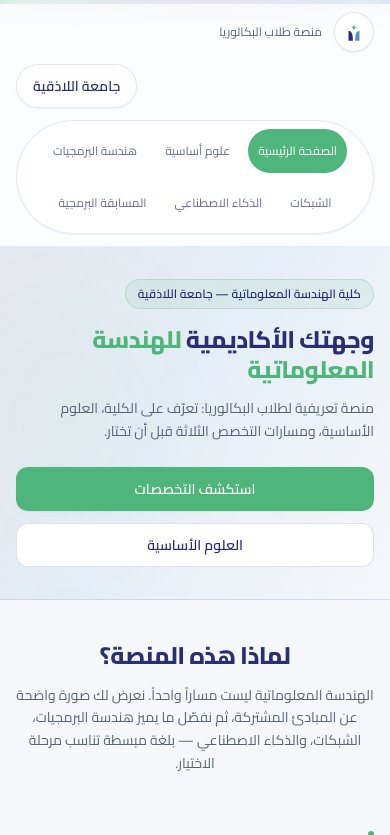
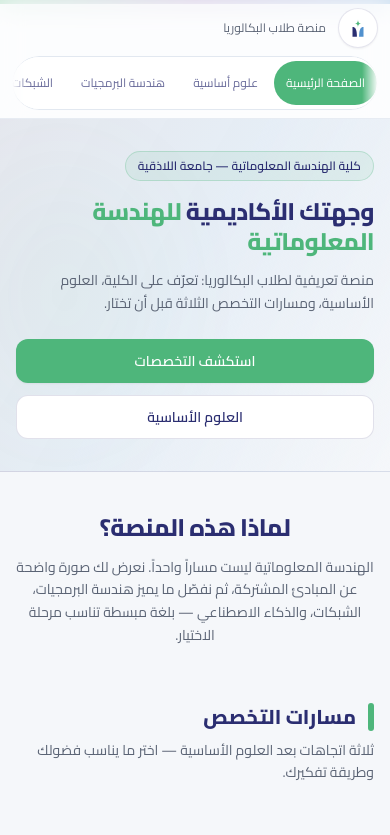
Before and after one commit to zainabjundi97/-, a React (Vite) app: page / in a window 390 px wide. Shown: the top 835 px of the page. Built offline with nearby package versions, Linux system fonts and the light colour scheme.

Commit message:
fix header in small screens

```diff
--- /dev/null
+++ b/src/components/SiteHeader/SiteHeader.css
@@ -0,0 +1,22 @@
+.site-header-nav {
+  -webkit-overflow-scrolling: touch;
+  overscroll-behavior-x: contain;
+  scrollbar-width: none;
+  -ms-overflow-style: none;
+}
+
+.site-header-nav::-webkit-scrollbar {
+  display: none;
+}
+
+@media (max-width: 1023px) {
+  .site-header-nav {
+    mask-image: linear-gradient(
+      to left,
+      transparent,
+      #000 1rem,
+      #000 calc(100% - 1rem),
+      transparent
+    );
+  }
+}
--- a/src/components/SiteHeader/SiteHeader.jsx
+++ b/src/components/SiteHeader/SiteHeader.jsx
@@ -2,6 +2,7 @@ import { motion } from 'motion/react';
 import { NAV_ITEMS, SITE_THEME } from '../../lib/departments';
 import { navShell } from '../../lib/animations';
 import { usePrefersReducedMotion } from '../../hooks/usePrefersReducedMotion';
+import './SiteHeader.css';
 
 const MotionSpan = motion.span;
 
@@ -30,8 +31,8 @@ export default function SiteHeader({ activeTab, onTabChange }) {
       className="sticky top-0 z-50 w-full overflow-x-hidden backdrop-blur-md border-b border-slate-200/80"
       style={{ backgroundColor: SITE_THEME.headerGlass }}
     >
-      <div className="w-full flex flex-col lg:flex-row items-center justify-between gap-3 lg:gap-4 px-4 sm:px-8 py-3 sm:py-4">
-        <div className="flex items-center gap-3 shrink-0 self-stretch lg:self-auto">
+      <div className="w-full flex flex-col lg:flex-row items-center justify-between gap-2 lg:gap-4 px-3 py-2 sm:px-8 sm:py-3 lg:py-4">
+        <div className="flex items-center gap-3 shrink-0 self-stretch lg:self-auto w-full lg:w-auto">
           <div
             className="flex items-center justify-center w-10 h-10 rounded-full border backdrop-blur-md shrink-0 bg-white shadow-sm"
             style={{ borderColor: SITE_THEME.headerBorder }}
@@ -43,7 +44,7 @@ export default function SiteHeader({ activeTab, onTabChange }) {
               منصة طلاب البكالوريا
             </p>
             <p
-              className="hidden sm:block text-xs leading-snug tracking-wide"
+              className="hidden lg:block text-xs leading-snug tracking-wide"
               style={{ color: SITE_THEME.brandBlue }}
             >
               YOUR ACADEMIC DESTINATION
@@ -53,9 +54,9 @@ export default function SiteHeader({ activeTab, onTabChange }) {
 
         <nav
           aria-label="أقسام الكلية"
-          className="w-full lg:w-auto lg:flex-1 flex justify-center order-3 lg:order-none"
+          className="w-full lg:w-auto lg:flex-1 flex justify-stretch lg:justify-center order-3 lg:order-none min-w-0"
         >
-          <ul className="rounded-full bg-white border border-slate-200 shadow-sm px-3 sm:px-6 lg:px-8 py-2 sm:py-2.5 lg:py-3 flex flex-wrap items-center justify-center gap-2 sm:gap-4 lg:gap-6 max-w-full">
+          <ul className="site-header-nav rounded-full bg-white border border-slate-200 shadow-sm px-2 sm:px-4 lg:px-8 py-1 sm:py-2 lg:py-3 flex flex-nowrap items-center justify-start lg:justify-center gap-1 sm:gap-2 lg:gap-6 w-full lg:w-auto overflow-x-auto lg:overflow-visible snap-x snap-mandatory lg:snap-none">
             {NAV_ITEMS.map((dept) => {
               const isActive = activeTab === dept.id;
               const activeBg = dept.navActive ?? dept.accent;
@@ -63,11 +64,11 @@ export default function SiteHeader({ activeTab, onTabChange }) {
                 dept.id === 'contest' ? SITE_THEME.textPrimary : SITE_THEME.navTextActive;
 
               return (
-                <li key={dept.id} className="relative">
+                <li key={dept.id} className="relative shrink-0 snap-start">
                   <button
                     type="button"
                     onClick={() => onTabChange(dept.id)}
-                    className="relative min-h-[44px] px-2.5 sm:px-3 rounded-full text-xs sm:text-sm font-medium transition-colors cursor-pointer whitespace-nowrap"
+                    className="relative min-h-[44px] px-3 sm:px-3 rounded-full text-xs sm:text-sm font-medium transition-colors cursor-pointer whitespace-nowrap"
                     style={{
                       color: isActive ? activeTextColor : SITE_THEME.navText,
                     }}
@@ -94,7 +95,7 @@ export default function SiteHeader({ activeTab, onTabChange }) {
           </ul>
         </nav>
 
-        <div className="shrink-0 self-stretch lg:self-auto flex justify-end items-center">
+        <div className="hidden lg:flex shrink-0 self-auto justify-end items-center">
           <p
             className="min-h-[44px] inline-flex items-center rounded-full bg-white border border-slate-200 shadow-sm px-4 py-2.5 text-sm font-semibold whitespace-nowrap"
             style={{ color: SITE_THEME.brandDark }}
```
